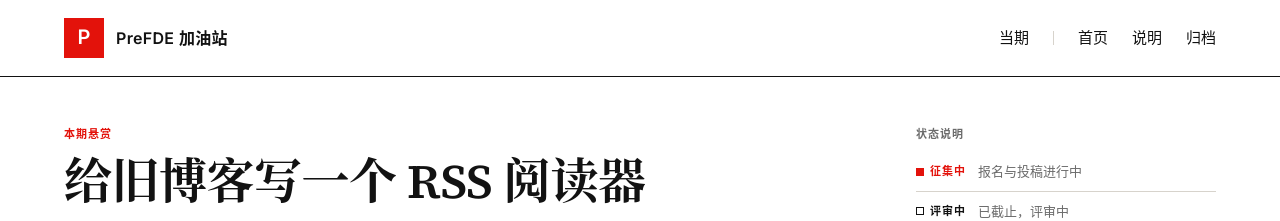
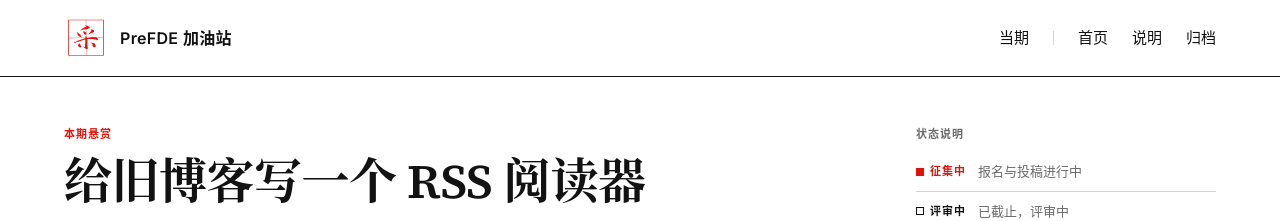
Before and after one commit to usingnow/prefde, a Jekyll site: the page built from index.html, in a window 1280 px wide. Shown: the top 221 px of the page. Built offline with Jekyll 4.4.1, drawn with Linux system fonts in a browser that asks for light colours.

Commit message:
接入品牌 logo：改用 SVG 印章标记，红色统一为主题色 #E3120B

```diff
--- a/_includes/head.html
+++ b/_includes/head.html
@@ -3,5 +3,6 @@
 {% seo %}
 <link rel="preload" href="{{ '/assets/fonts/sourceserif4-400.woff2' | relative_url }}" as="font" type="font/woff2" crossorigin>
 <link rel="preload" href="{{ '/assets/fonts/inter-400.woff2' | relative_url }}" as="font" type="font/woff2" crossorigin>
+<link rel="icon" href="{{ '/assets/img/logo.svg' | relative_url }}" type="image/svg+xml">
 <link rel="stylesheet" href="{{ '/assets/css/main.css' | relative_url }}">
 <link rel="alternate" type="application/atom+xml" title="{{ site.title }}" href="{{ '/feed.xml' | relative_url }}">
--- a/_includes/header.html
+++ b/_includes/header.html
@@ -3,7 +3,7 @@
 <header class="site-head">
   <div class="wrap site-head__inner">
     <a class="brand" href="{{ '/' | relative_url }}">
-      <span class="brand__mark" aria-hidden="true">P</span>
+      <img class="brand__logo" src="{{ '/assets/img/logo.svg' | relative_url }}" alt="" width="44" height="44">
       <span class="brand__name">{{ site.title }}</span>
     </a>
     <nav class="nav">
--- a/_sass/_components.scss
+++ b/_sass/_components.scss
@@ -46,7 +46,7 @@
 
 @media (max-width: 599px) {
   .site-head__inner { min-height: 60px; gap: var(--s4); }
-  .brand__mark { width: 32px; height: 32px; font-size: 16px; }
+  .brand__logo { width: 32px; height: 32px; }
   .brand__name { display: none; }
   .nav { gap: var(--s4); }
   .nav a { font-size: 14px; }
```
Also changed, not shown: assets/img/logo.svg (added).
